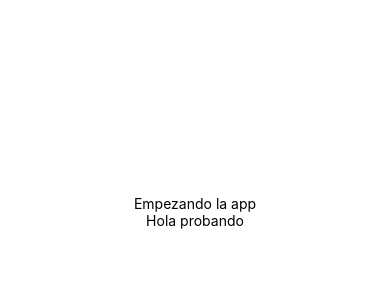
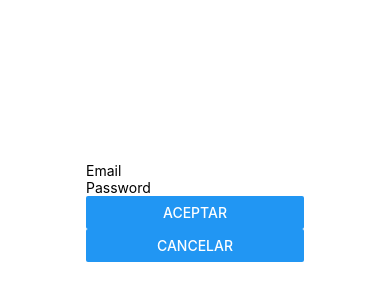
Before and after one commit to ExequielWiedermann/Explicaci-n-3, a React Native app: screen / in a window 390 px wide. Shown: the part 210-510 px from the top of the page. Built offline with nearby package versions, Linux system fonts and the light colour scheme.

Commit message:
Creando un Formulario

```diff
--- a/App.js
+++ b/App.js
@@ -1,13 +1,14 @@
 import { StatusBar } from 'expo-status-bar';
 import React from 'react';
 import { StyleSheet, Text, View } from 'react-native';
+import LoginForm from './src/UI/components/LoginForm';
 
+//Acá conecto mis pantallas
 export default function App() {
   return (
     <View style={styles.container}>
-      <Text>Empezando la app</Text>
-      <Text>Hola probando</Text>
-      <StatusBar style="auto" />
+
+      <LoginForm/>
     </View>
   );
 }
--- a/src/UI/components/LoginForm.js
+++ b/src/UI/components/LoginForm.js
@@ -1,4 +1,19 @@
 //Siempre deben de importar la estructura de react
 import react from "react";
 //Este import genera la transición a los react
-import {} from "react-native"
+import {TextInput, Button, Text, View} from "react-native"
+
+//NORMA!!!!!
+//Los componentes siempre empiezan con mayúscula
+export default function LoginForm (){
+    return(
+        //El view permite devolver muchos valores!!!
+        //Explicar button y textinput
+        <View>
+            <TextInput placeholder="Email"/>
+            <TextInput placeholder="Password"/>
+            <Button title="Aceptar" onPress={() => console.log("Enviar")}/>
+            <Button title="Cancelar" onPress={() => console.log("Cancelar")}/>
+        </View>
+    )
+}
```
